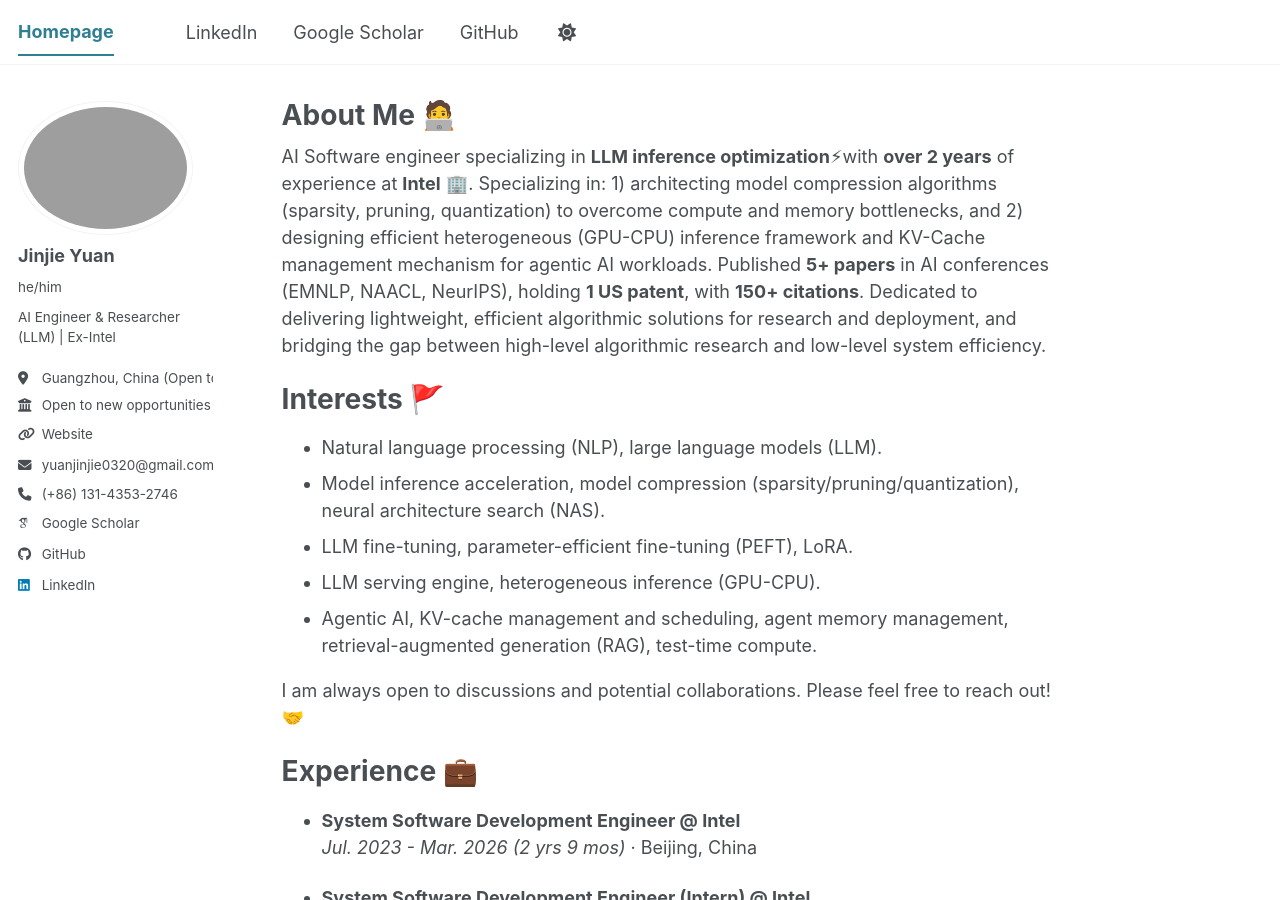
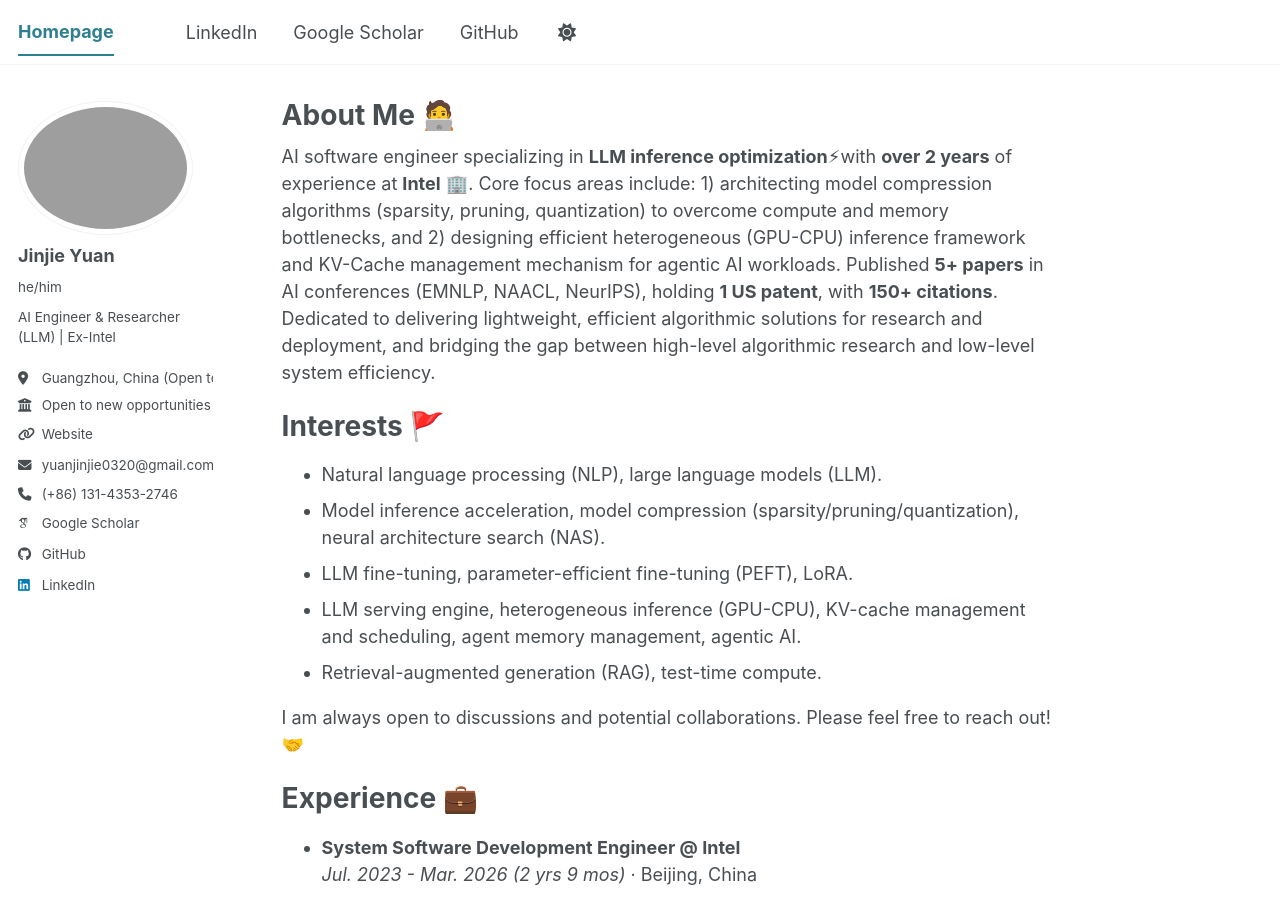
Before and after one commit to Yuan0320/Yuan0320.github.io, a Jekyll site: the page built from _pages/about.md, in a window 1280 px wide and 900 px high. Built offline with Jekyll 4.4.1, drawn with Linux system fonts in a browser that asks for light colours; some web fonts are replaced; our own code applies the rules of GitHub Pages for plain Markdown files; a script bundle is joined from its source files by our own code; library files that are not in the unit come from our copies.

Commit message:
update
Signed-off-by: Yuan0320 <315390366@qq.com>

```diff
--- a/_config.yml
+++ b/_config.yml
@@ -26,7 +26,7 @@ author:
   name             : "Jinjie Yuan"
   pronouns         : "he/him"
   bio              : "AI Engineer & Researcher (LLM) | Ex-Intel"
-  location         : "Guangzhou, China (Open to Relocation)"
+  location         : "Guangzhou, China (Open to relocation)"
   employer         : "Open to new opportunities"
   uri              : "https://yuan0320.github.io"
   # email            : "jinjie.yuan@intel.com"
--- a/_pages/about.md
+++ b/_pages/about.md
@@ -8,15 +8,15 @@ redirect_from:
     - /about.html
 ---
 
-AI Software engineer specializing in **LLM inference optimization**⚡with **over 2 years** of experience at **Intel** 🏢. Specializing in: 1) architecting model compression algorithms (sparsity, pruning, quantization) to overcome compute and memory bottlenecks, and 2) designing efficient heterogeneous (GPU-CPU) inference framework and KV-Cache management mechanism for agentic AI workloads. Published **5+ papers** in AI conferences (EMNLP, NAACL, NeurIPS), holding **1 US patent**, with **150+ citations**. Dedicated to delivering lightweight, efficient algorithmic solutions for research and deployment, and bridging the gap between high-level algorithmic research and low-level system efficiency.
+AI software engineer specializing in **LLM inference optimization**⚡with **over 2 years** of experience at **Intel** 🏢. Core focus areas include: 1) architecting model compression algorithms (sparsity, pruning, quantization) to overcome compute and memory bottlenecks, and 2) designing efficient heterogeneous (GPU-CPU) inference framework and KV-Cache management mechanism for agentic AI workloads. Published **5+ papers** in AI conferences (EMNLP, NAACL, NeurIPS), holding **1 US patent**, with **150+ citations**. Dedicated to delivering lightweight, efficient algorithmic solutions for research and deployment, and bridging the gap between high-level algorithmic research and low-level system efficiency.
 
 Interests 🚩
 ======
 - Natural language processing (NLP), large language models (LLM).
 - Model inference acceleration, model compression (sparsity/pruning/quantization), neural architecture search (NAS).
 - LLM fine-tuning, parameter-efficient fine-tuning (PEFT), LoRA.
-- LLM serving engine, heterogeneous inference (GPU-CPU).
-- Agentic AI, KV-cache management and scheduling, agent memory management, retrieval-augmented generation (RAG), test-time compute.
+- LLM serving engine, heterogeneous inference (GPU-CPU), KV-cache management and scheduling, agent memory management, agentic AI.
+- Retrieval-augmented generation (RAG), test-time compute.
 
 I am always open to discussions and potential collaborations. Please feel free to reach out! 🤝
 
```
